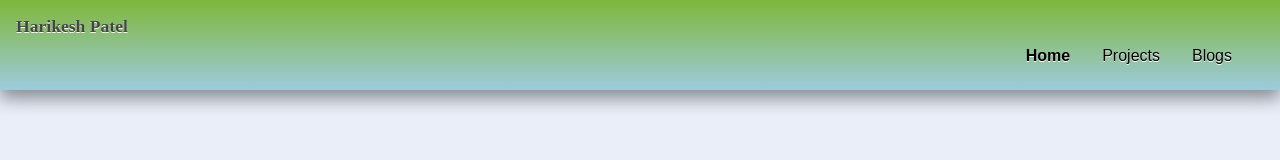
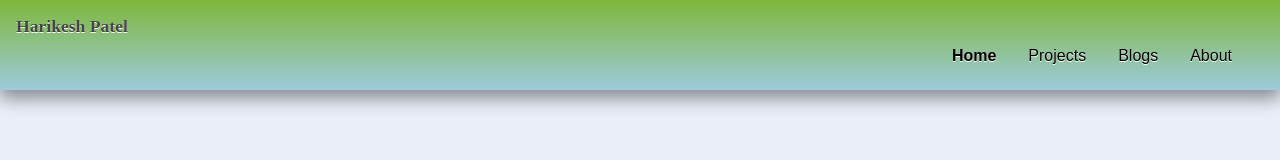
Before and after one commit to kumarharikesh/Book-recommendation-app, a React (Create React App) app: page / in a window 1280 px wide. Shown: the top 160 px of the page. Built offline with nearby package versions, Linux system fonts and the light colour scheme; a web font is replaced by a local one.

Commit message:
Update header.js

```diff
--- a/src/header.js
+++ b/src/header.js
@@ -14,7 +14,9 @@ export default function Header() {
             Harikesh Patel
           </a>
         </div>
+
         <ul className="list-non-bullet nav-pills">
+
           <li className="list-item-inline">
             <a
               className="link link-active"
@@ -23,6 +25,7 @@ export default function Header() {
               Home
             </a>
           </li>
+
           <li className="list-item-inline">
             <a
               className="link"
@@ -31,6 +34,7 @@ export default function Header() {
               Projects
             </a>
           </li>
+
           <li className="list-item-inline">
             <a
               className="link"
@@ -39,7 +43,18 @@ export default function Header() {
               Blogs
             </a>
           </li>
+
+          <li className="list-item-inline">
+            <a
+              className="link"
+              href="http://harrystyle.000webhostapp.com/"
+            >
+              About
+            </a>
+          </li>
+
         </ul>
+
       </nav>
     </div>
   );
```
